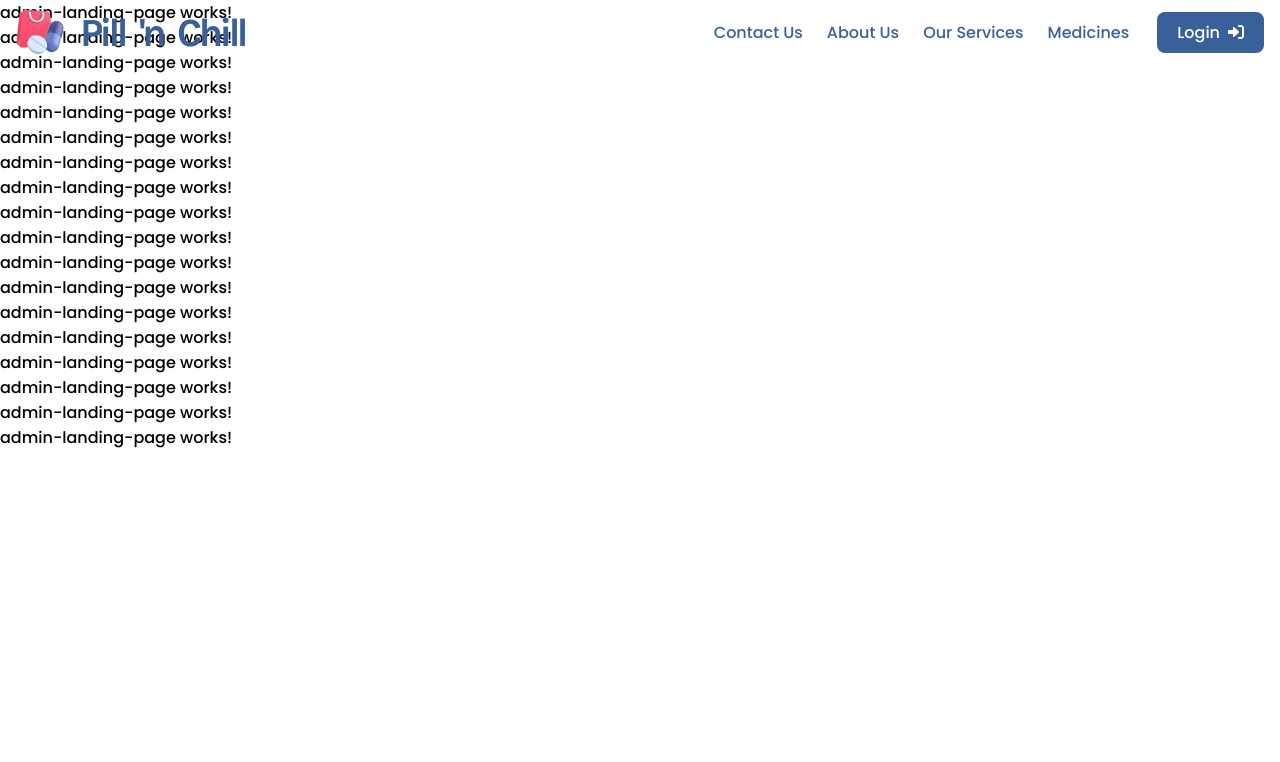
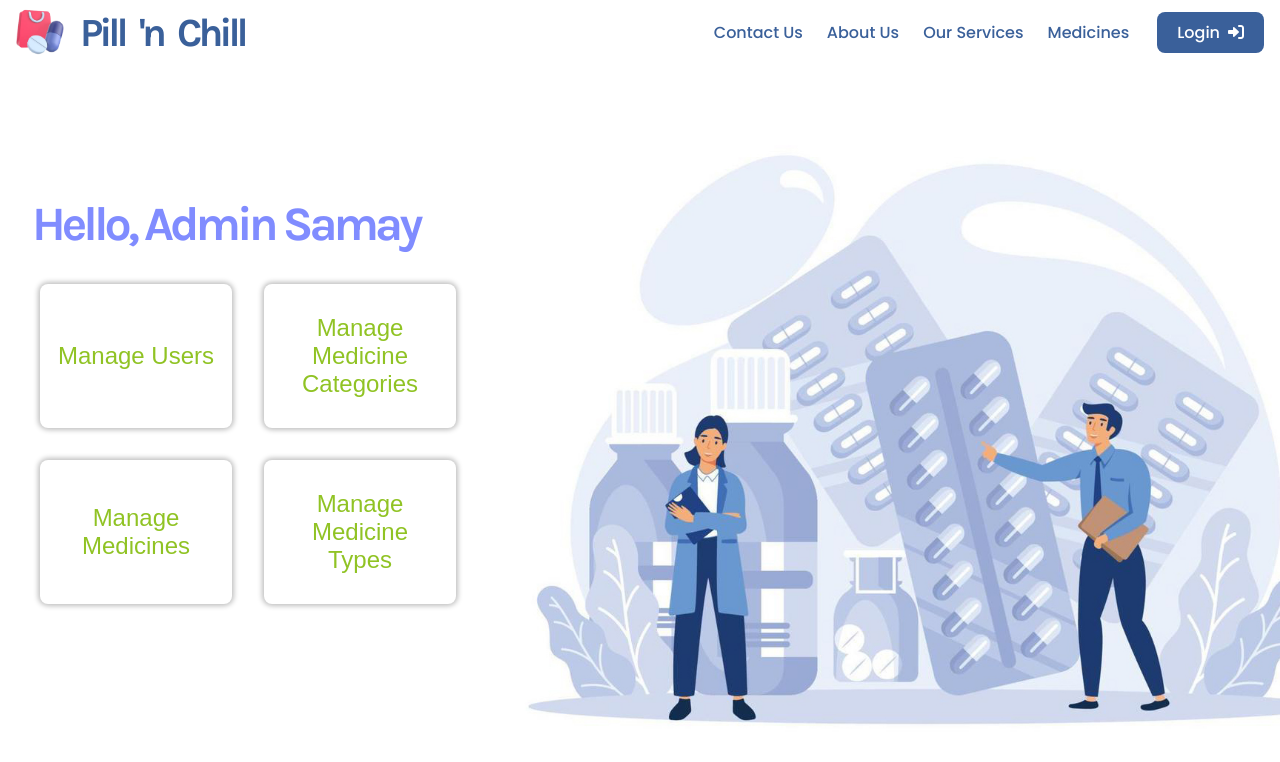
Before and after one commit to samayjoshi23/Pill-n-Chill, an Angular app in the folder HealthCareUI/: page /admin in a window 1280 px wide. Shown: the top 762 px of the page. Built offline with nearby package versions, Linux system fonts and the light colour scheme.

Commit message:
some changes :fire:

```diff
--- a/HealthCareUI/src/app/Admin/admin-landing-page/admin-landing-page.component.css
+++ b/HealthCareUI/src/app/Admin/admin-landing-page/admin-landing-page.component.css
@@ -0,0 +1,61 @@
+.hero-section{
+    width: 100vw;
+    height: 100vh;
+    background-image: url('../../../assets/LandingPage/Admin_Bg.jpg');
+    background-position: center;
+    background-repeat: no-repeat;
+    background-size: cover;
+    display: flex;
+    justify-content: center;
+    flex-direction: column;
+}
+.hero-title{
+    margin-left: 2rem;
+}
+.hero-title-text{
+    font-weight: bold;
+    font-family: 'Karla', sans-serif;
+    font-size: 3rem;
+    line-height: 3.5rem;
+    color: var(--secondary-color);
+    letter-spacing: -0.25rem;
+}
+.hero-subtitle-text{
+    margin-top: 1rem;
+    font-weight: bold;
+    font-family: 'Karla', sans-serif;
+    font-size: 1.5rem;
+    letter-spacing: 0;
+    color: var(--ternery-color);
+    margin-left: 0.25rem;
+}
+.category-container{
+    margin-top: 2rem;
+    margin-left: 2.5rem;
+    display: grid;
+    grid-template-columns: 12rem 12rem;
+    gap: 2rem;
+    font-family: 'Poppins',sans-serif;
+}
+.category-card{
+    width: 12rem;
+    height: 9rem;
+    background-color: white;
+    box-shadow: var(--card-box-shadow);
+    border-radius: 8px;
+    cursor: pointer;
+    border: none;
+    padding: 1rem;
+}
+.category-card:hover{
+    background-color: rgb(245, 245, 245)
+}
+.category-card h3{
+    display: flex;
+    justify-content: center;
+    align-items: center;
+    text-align: center;
+    font-size: 1.5rem;
+    font-weight: 500;
+    color: var(--ternery-color);
+}
--- a/HealthCareUI/src/app/Admin/admin-landing-page/admin-landing-page.component.html
+++ b/HealthCareUI/src/app/Admin/admin-landing-page/admin-landing-page.component.html
@@ -1,18 +1,22 @@
-<p>admin-landing-page works!</p>
-<p>admin-landing-page works!</p>
-<p>admin-landing-page works!</p>
-<p>admin-landing-page works!</p>
-<p>admin-landing-page works!</p>
-<p>admin-landing-page works!</p>
-<p>admin-landing-page works!</p>
-<p>admin-landing-page works!</p>
-<p>admin-landing-page works!</p>
-<p>admin-landing-page works!</p>
-<p>admin-landing-page works!</p>
-<p>admin-landing-page works!</p>
-<p>admin-landing-page works!</p>
-<p>admin-landing-page works!</p>
-<p>admin-landing-page works!</p>
-<p>admin-landing-page works!</p>
-<p>admin-landing-page works!</p>
-<p>admin-landing-page works!</p>
+<main>
+    <section class="hero-section">
+        <div class="hero-title">
+            <h1 class="hero-title-text">Hello, Admin Samay</h1>
+        </div>
+
+        <div class="category-container">
+            <button routerLink = "dashboard" class="category-card">
+                <h3>Manage Users</h3>
+            </button>
+            <button class="category-card">
+                <h3>Manage Medicine Categories</h3>
+            </button>
+            <button class="category-card">
+                <h3>Manage Medicines</h3>
+            </button>
+                <button class="category-card">
+                <h3>Manage Medicine Types</h3>
+            </button>
+        </div>
+    </section>
+</main>
--- a/HealthCareUI/src/app/Admin/dash-board/dash-board.component.css
+++ b/HealthCareUI/src/app/Admin/dash-board/dash-board.component.css
@@ -0,0 +1,27 @@
+/* ================ Form Styling =============== */
+form {
+    max-width: 31rem;
+    margin: 10px auto;
+    padding: 10px 20px;
+    background: #f4f7f8;
+    border-radius: 8px;
+}
+
+input[type="text"],
+input[type="number"],
+input[type="Date"],
+select {
+    background: rgba(255, 255, 255, 0.1);
+    border-radius: 10px;
+    border: none;
+    font-size: 16px;
+    height: auto;
+    margin: 0;
+    outline: 0;
+    padding: 15px;
+    width: 100%;
+    background-color: #e8eeef;
+    color: #8a97a0;
+    box-shadow: 0 1px 0 rgba(0, 0, 0, 0.03) inset;
+    margin-bottom: 30px;
+}
--- a/HealthCareUI/src/app/Admin/dash-board/dash-board.component.html
+++ b/HealthCareUI/src/app/Admin/dash-board/dash-board.component.html
@@ -1 +1,27 @@
-<p>dash-board works!</p>
+<main>
+    <section>
+        <h1>Add new Medicine</h1>
+        <form>
+            <label for="">Medicine Name</label>
+            <input type="text"><br>
+            <label for="">Chemical Name</label>
+            <input type="text"><br>
+            <label for="">Brand Name</label>
+            <input type="text"><br>
+            <label for="">Category</label>
+            <input type="text"><br>
+            <label for="">Type</label>
+            <input type="text"><br>
+            <label for="">MFG Date</label>
+            <input type="date"><br>
+            <label for="">EXP Date</label>
+            <input type="date"><br>
+            <label for="">Photo</label>
+            <input type="text"><br>
+            <label for="">Price</label>
+            <input type="number"><br>
+            <label for="">Seller Name</label>
+            <input type="text"><br>
+        </form>
+    </section>
+</main>
```
Also changed, not shown: HealthCareUI/src/app/app-routing.module.ts (+9 -0 lines), HealthCareUI/src/assets/LandingPage/Admin_Bg.jpg (added).
